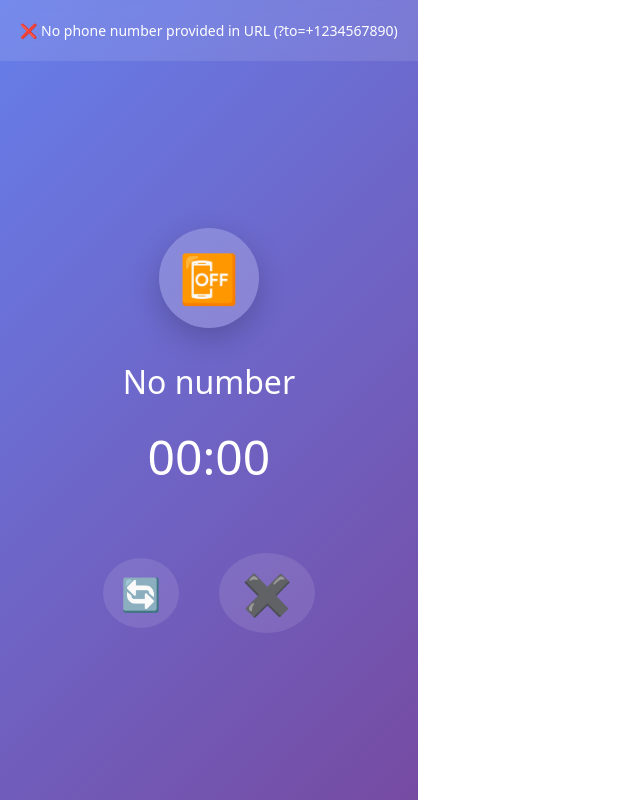
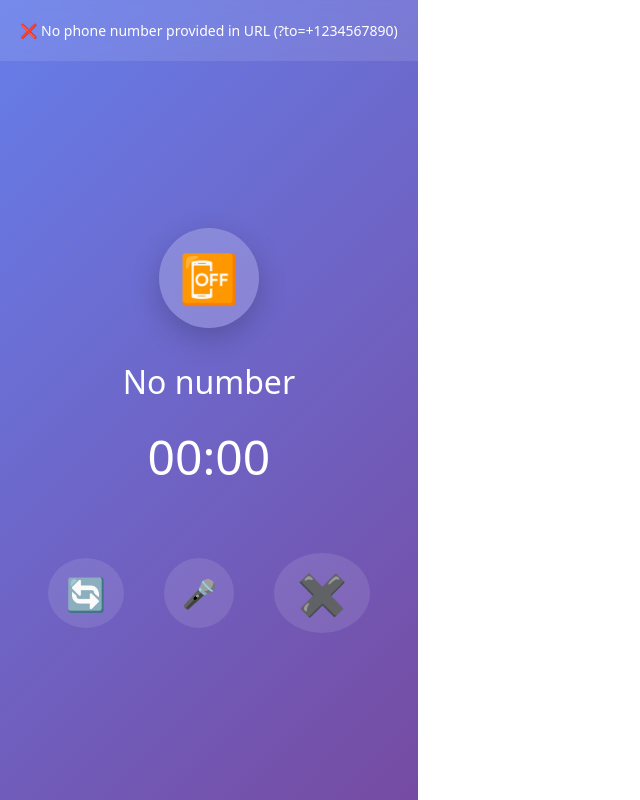
Before and after one commit to rekksu/twilio-dialer, a React (Vite) app: page / in a window 1280 px wide. Shown: the whole page, without its empty margins (0-640 px from the left). Built offline with nearby package versions, Linux system fonts and the light colour scheme.

Commit message:
sixteen commit

```diff
--- a/src/App.jsx
+++ b/src/App.jsx
@@ -11,6 +11,7 @@ export default function App() {
   const [phoneNumber, setPhoneNumber] = useState("");
   const [callDuration, setCallDuration] = useState(0);
   const [isConnected, setIsConnected] = useState(false);
+  const [micMuted, setMicMuted] = useState(false);
 
   // Get number from URL
   useEffect(() => {
@@ -107,11 +108,13 @@ export default function App() {
         conn.on("disconnect", () => {
           setStatus("Call ended");
           setIsConnected(false);
+          setCallDuration(0);
         });
 
         conn.on("error", (err) => {
           setStatus(`Call failed: ${err.message}`);
           setIsConnected(false);
+          setCallDuration(0);
         });
 
         setConnection(conn);
@@ -130,14 +133,11 @@ export default function App() {
   };
 
   const hangup = () => {
-    console.log("Hangup clicked");
     if (connection) {
-      console.log("Disconnecting connection");
       connection.disconnect();
       setConnection(null);
     }
     if (device) {
-      console.log("Destroying device");
       device.destroy();
       setDevice(null);
     }
@@ -147,13 +147,18 @@ export default function App() {
   };
 
   const redial = () => {
-    console.log("Redial clicked");
     hangup();
     setTimeout(() => {
       if (phoneNumber) {
         startCall();
       }
     }, 1000);
+  };
+
+  const toggleMic = () => {
+    if (!connection) return;
+    connection.mute(!micMuted);
+    setMicMuted(!micMuted);
   };
 
   return (
@@ -218,7 +223,7 @@ export default function App() {
           {phoneNumber || "No number"}
         </div>
 
-        {/* Call Duration - Always visible */}
+        {/* Call Duration */}
         <div style={{
           fontSize: "48px",
           fontWeight: "200",
@@ -237,7 +242,7 @@ export default function App() {
           alignItems: "center",
           justifyContent: "center"
         }}>
-          {/* Redial Button */}
+          {/* Redial */}
           <button
             onClick={redial}
             disabled={isConnected || !phoneNumber}
@@ -251,28 +256,37 @@ export default function App() {
               fontSize: "32px",
               cursor: (!isConnected && phoneNumber) ? "pointer" : "not-allowed",
               boxShadow: (!isConnected && phoneNumber) ? "0 4px 15px rgba(255,255,255,0.2)" : "none",
-              transition: "all 0.3s ease",
               display: "flex",
               alignItems: "center",
               justifyContent: "center",
               pointerEvents: (!isConnected && phoneNumber) ? "auto" : "none"
             }}
-            onMouseDown={(e) => {
-              if (!isConnected && phoneNumber) {
-                e.currentTarget.style.transform = "scale(0.95)";
-              }
-            }}
-            onMouseUp={(e) => {
-              e.currentTarget.style.transform = "scale(1)";
-            }}
-            onMouseLeave={(e) => {
-              e.currentTarget.style.transform = "scale(1)";
-            }}
           >
             🔄
           </button>
 
-          {/* Hang Up Button */}
+          {/* Mic Toggle */}
+          <button
+            onClick={toggleMic}
+            disabled={!isConnected}
+            style={{
+              width: "70px",
+              height: "70px",
+              borderRadius: "50%",
+              border: "none",
+              background: isConnected ? (micMuted ? "#f39c12" : "#3498db") : "rgba(255,255,255,0.1)",
+              color: "white",
+              fontSize: "28px",
+              cursor: isConnected ? "pointer" : "not-allowed",
+              display: "flex",
+              alignItems: "center",
+              justifyContent: "center",
+            }}
+          >
+            {micMuted ? "🎤❌" : "🎤"}
+          </button>
+
+          {/* Hang Up */}
           <button
             onClick={hangup}
             disabled={!isConnected}
@@ -286,22 +300,9 @@ export default function App() {
               fontSize: "40px",
               cursor: isConnected ? "pointer" : "not-allowed",
               boxShadow: isConnected ? "0 6px 20px rgba(244, 67, 54, 0.5)" : "none",
-              transition: "all 0.3s ease",
               display: "flex",
               alignItems: "center",
-              justifyContent: "center",
-              pointerEvents: isConnected ? "auto" : "none"
-            }}
-            onMouseDown={(e) => {
-              if (isConnected) {
-                e.currentTarget.style.transform = "scale(0.95)";
-              }
-            }}
-            onMouseUp={(e) => {
-              e.currentTarget.style.transform = "scale(1)";
-            }}
-            onMouseLeave={(e) => {
-              e.currentTarget.style.transform = "scale(1)";
+              justifyContent: "center"
             }}
           >
             ✖️
```
